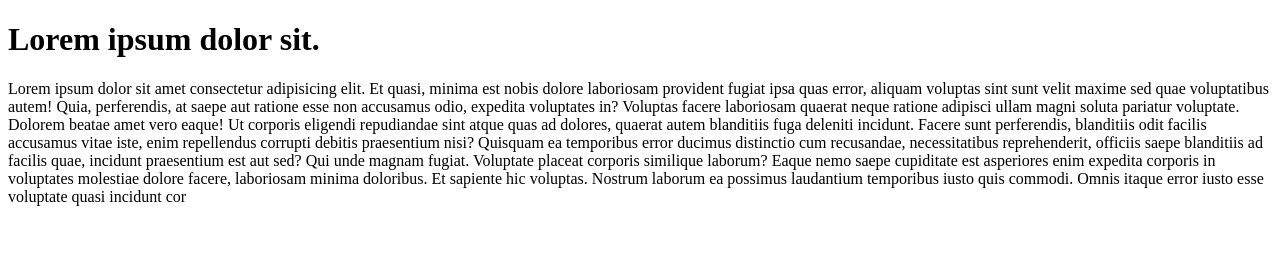
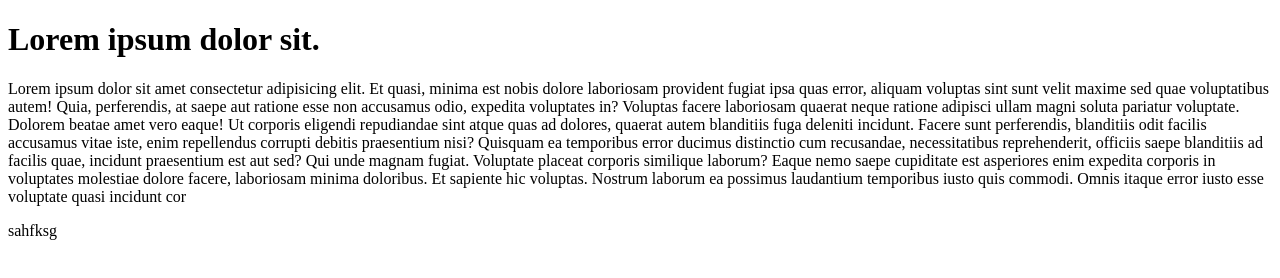
Before and after one commit to nhvinh19/project1.1.1, a plain HTML site: page index.html in a window 1280 px wide. Drawn offline with Linux system fonts and the light colour scheme.

Commit message:
2nd commit

```diff
--- a/index.html
+++ b/index.html
@@ -13,5 +13,6 @@
     Quisquam ea temporibus error ducimus distinctio cum recusandae, necessitatibus reprehenderit, officiis saepe blanditiis ad facilis quae, incidunt praesentium est aut sed? Qui unde magnam fugiat. Voluptate placeat corporis similique laborum?
     Eaque nemo saepe cupiditate est asperiores enim expedita corporis in voluptates molestiae dolore facere, laboriosam minima doloribus. Et sapiente hic voluptas. Nostrum laborum ea possimus laudantium temporibus iusto quis commodi.
     Omnis itaque error iusto esse voluptate quasi incidunt cor
+    <p>sahfksg</p>
 </body>
 </html>
```
